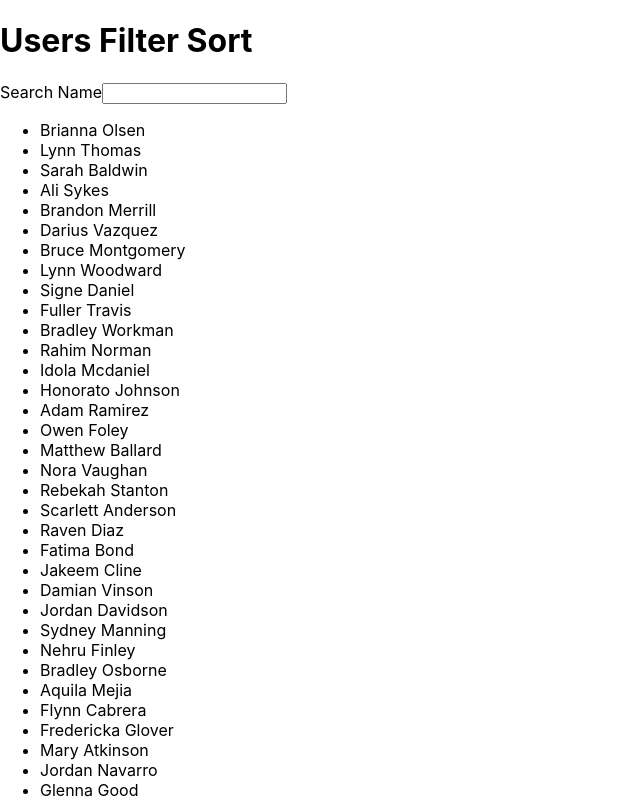
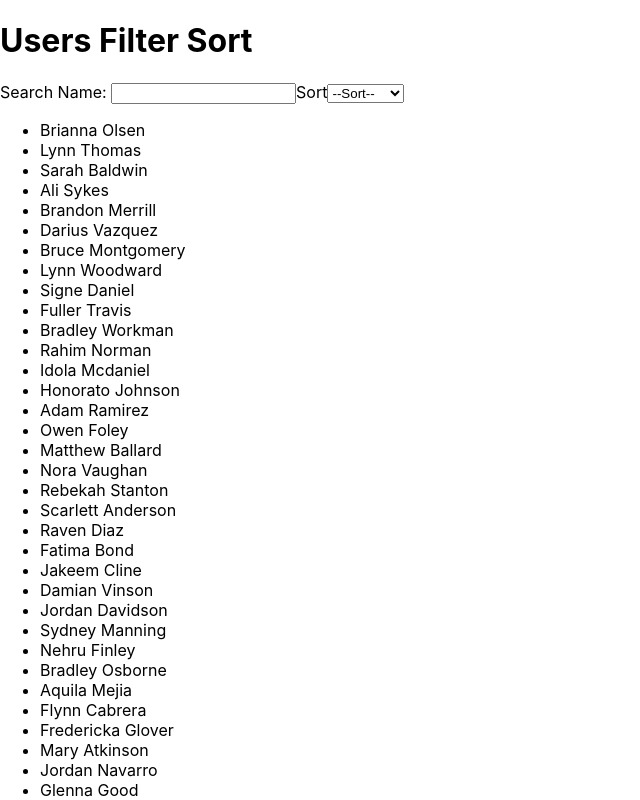
Before and after one commit to christina-ml/filter-sort-users, a React (Create React App) app: page / in a window 1280 px wide. Shown: the top 800 px of the page, without its empty margins (0-640 px from the left). Built offline with nearby package versions, Linux system fonts and the light colour scheme.

Commit message:
filtering users and starting Sort dropdown menu

```diff
--- a/src/App.js
+++ b/src/App.js
@@ -8,7 +8,17 @@ import users from './data/users.js';
 const App = () => {
   const [searchInput, setSearchInput] = useState("");
 
-  let renderUsers = users.map((user, index)=>{
+  // Filter users
+  // if the search input includes those 3 letters as you type, it will show up.
+  // fix case-sensitive
+  let filteredUsers = users.filter((user)=>{
+    console.log(user.name)
+    const lowerCaseName = user.name.toLowerCase();
+    const lowerCaseSearchInput = searchInput.toLowerCase();
+    return lowerCaseName.includes(lowerCaseSearchInput);
+  })
+
+  let renderUsers = filteredUsers.map((user, index)=>{
     return <li key={index}>{user.name}</li>
   });
 
@@ -21,11 +31,19 @@ const App = () => {
     <div>
       <h1>Users Filter Sort</h1>
       <div>
-        <label htmlFor='search-name'>Search Name</label>
+        <label htmlFor='search_input'>Search Name: </label>
         <input
+          id="search_input"
+          type="text"
+          value={searchInput}
           onChange={handleSearchInput}
-          value={searchInput}
         />
+        <label>Sort</label>
+        <select>
+          <option>--Sort--</option>
+          <option>Name</option>
+          <option>Currency</option>
+        </select>
       </div>
       <ul>{renderUsers}</ul>
     </div>
```
